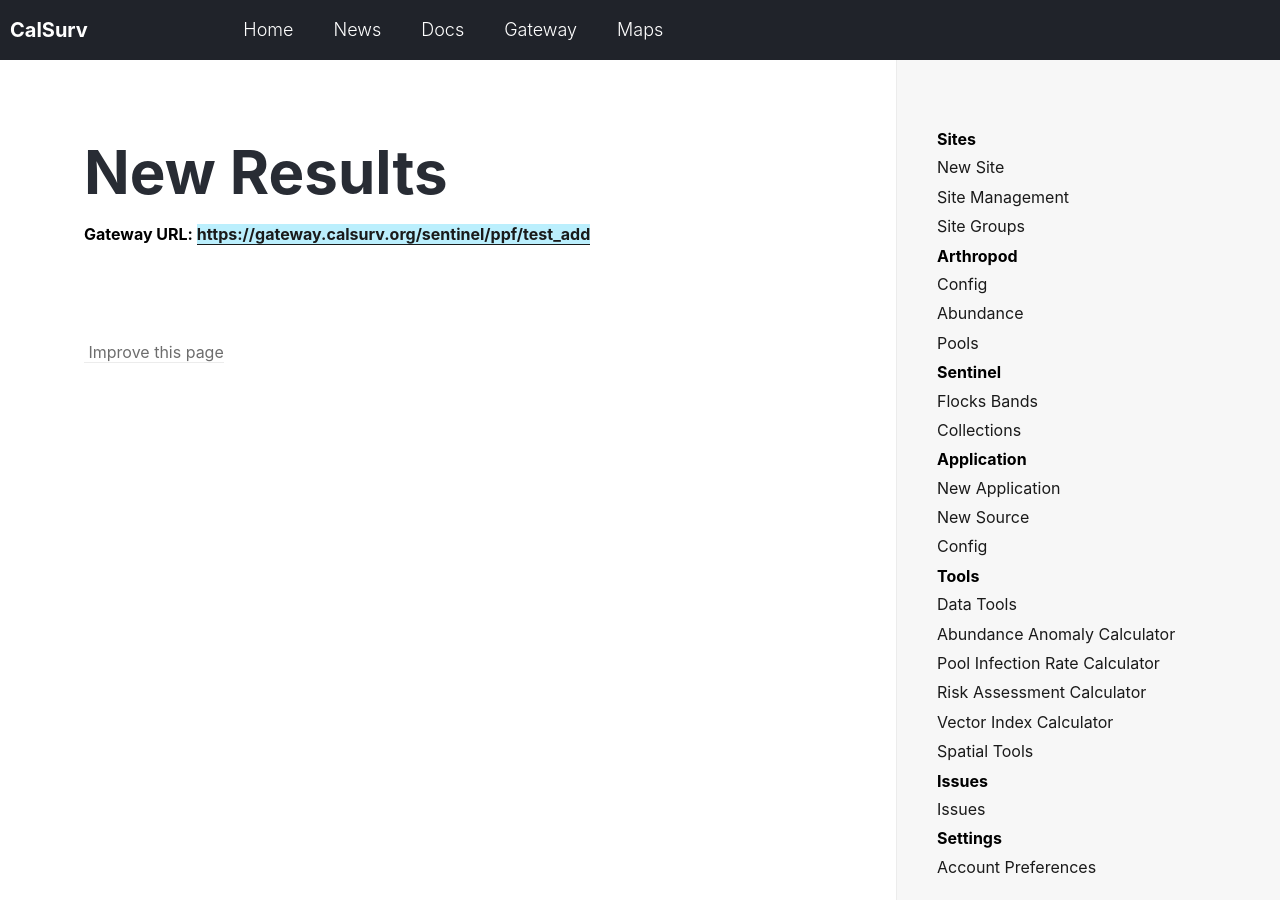
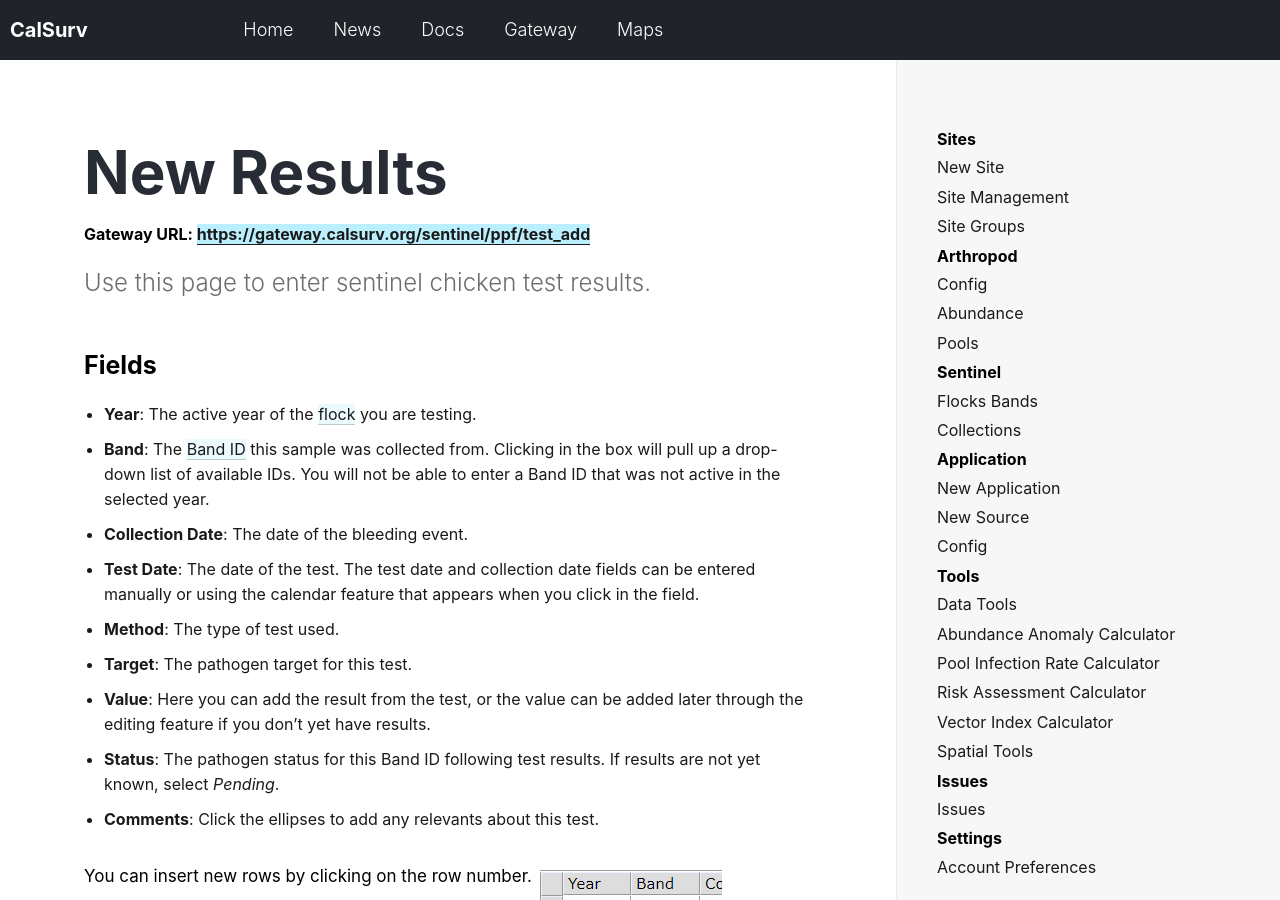
Before and after one commit to tlvaldepena/vectorsurv.org, a Jekyll site: the page built from _docs/sentinel/results.md, in a window 1280 px wide and 900 px high. Built offline with Jekyll 4.4.1, drawn with Linux system fonts in a browser that asks for light colours; some of the changed text lies outside the part shown.

Commit message:
initial commit new test results

```diff
--- a/_docs/sentinel/results.md
+++ b/_docs/sentinel/results.md
@@ -2,3 +2,24 @@
 title: New Results
 gateway-url: https://gateway.calsurv.org/sentinel/ppf/test_add
 ---
+Use this page to enter sentinel chicken test results.
+
+### Fields
+* **Year**: The active year of the [flock]({{ site.baseur1 }}/docs/sentinel/new-flock) you are testing.
+* **Band**: The [Band ID]({{ site.baseur1 }}/docs/sentinel/new-flock) this sample was collected from. Clicking in the box will pull up a drop-down list of available IDs. You will not be able to enter a Band ID that was not active in the selected year.
+* **Collection Date**: The date of the bleeding event.
+* **Test Date**: The date of the test. The test date and collection date fields can be entered manually or using the calendar feature that appears when you click in the field.
+* **Method**: The type of test used.
+* **Target**: The pathogen target for this test.
+* **Value**: Here you can add the result from the test, or the value can be added later through the editing feature if you don’t yet have results.
+* **Status**: The pathogen status for this Band ID following test results. If results are not yet known, select *Pending*.
+* **Comments**: Click the ellipses to add any relevants about this test.
+
+You can insert new rows by clicking on the row number.
+![insert new row]({{ site.baseur1 }}/assets/images/docs/insert-row.png)
+
+There is a box on the right-hand side of the screen to load samples from specific [collections]({{ site.baseur1 }}/docs/sentinel/collection) into the New Results table if all the corresponding collections were tested on the same date. Clicking the link in the box will pull up a pop-up window requiring you to select the Year, Submission ID, and Test Date. You can choose to fill in the fields for Method, Target, and Status if all the samples for that Collection ID have the same values. Leaving these fields blank will allow you to edit them individually on the table before adding the new test results. Close the window once the samples have been loaded into the table. Note that loading samples in this way will delete any previously entered data.
+
+Note that if a sample is tested for multiple targets, you will need to provide a result for each target.
+
+When finished, click the **Add Test Results** button to save the changes.
```
